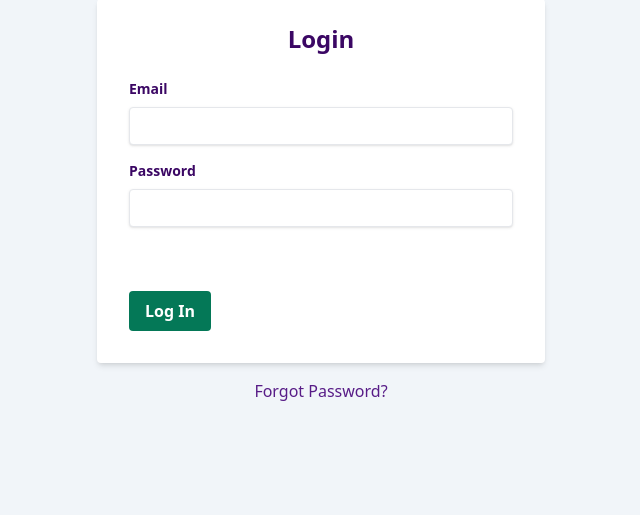
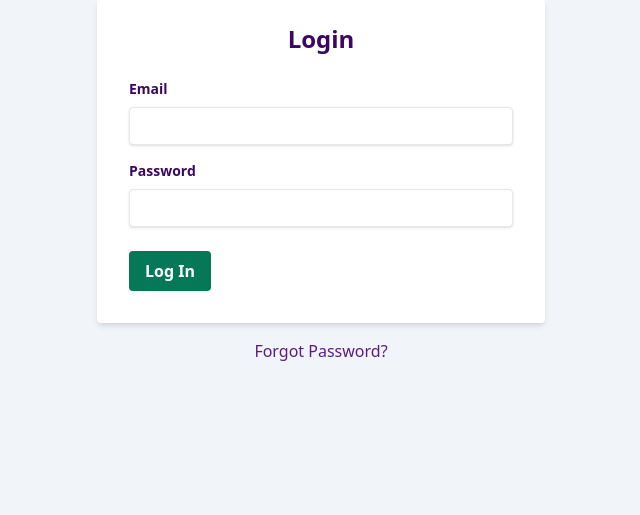
Before and after one commit to elleon003/notes_app, a Django app: template theme/templates/auth/login.html in a window 1280 px wide. Shown: the part 169-684 px from the top of the page, without its empty margins (319-959 px from the left). Run offline with Django 5.2, Linux system fonts and the light colour scheme; the template is opened without the code that fills it, so the values that code supplies are empty, except form fields; tables that the repository leaves empty hold one stand-in row (values such as "Sample post"); form fields are guessed from the names that the template uses; some libraries are stand-ins or nearby versions.

Commit message:
Remove turnstile for now

```diff
--- a/requirements.txt
+++ b/requirements.txt
@@ -11,4 +11,3 @@ gunicorn==23.0.0
 psycopg2-binary==2.9.9
 whitenoise==6.7.0
 dj-database-url==2.2.0
-django-turnstile==0.1.0
--- a/theme/templates/auth/login.html
+++ b/theme/templates/auth/login.html
@@ -41,7 +41,7 @@
         />
       </div>
 
-      <div class="mb-4 w-full">{{ form.turnstile }}</div>
+      <!-- FIX TURNSTILE @TODO <div class="mb-4 w-full">{{ form.turnstile }}</div> -->
 
       <div class="flex items-center justify-between">
         <button
```
